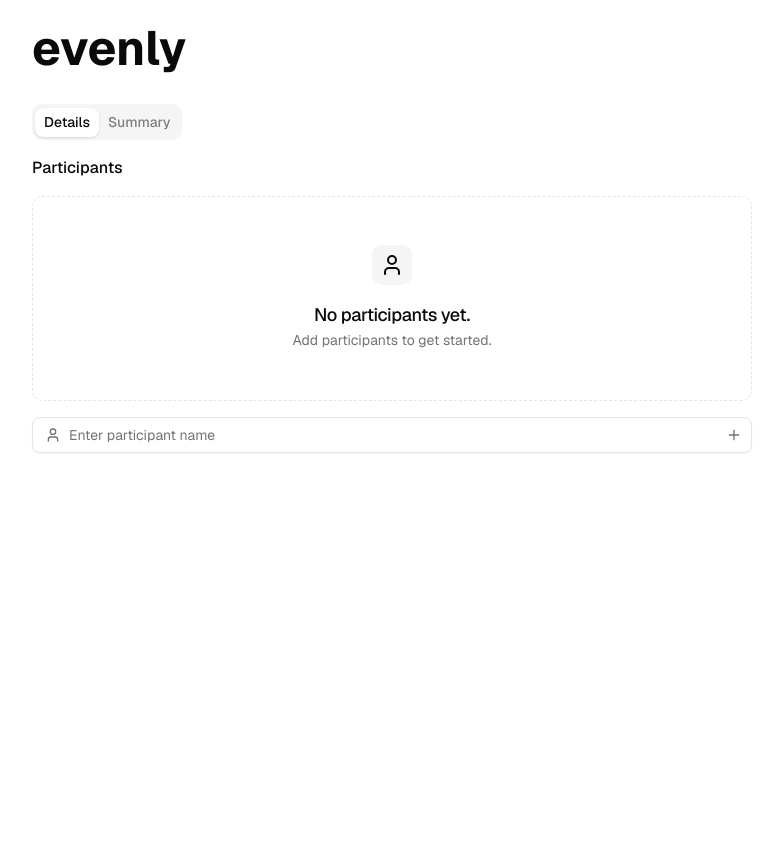
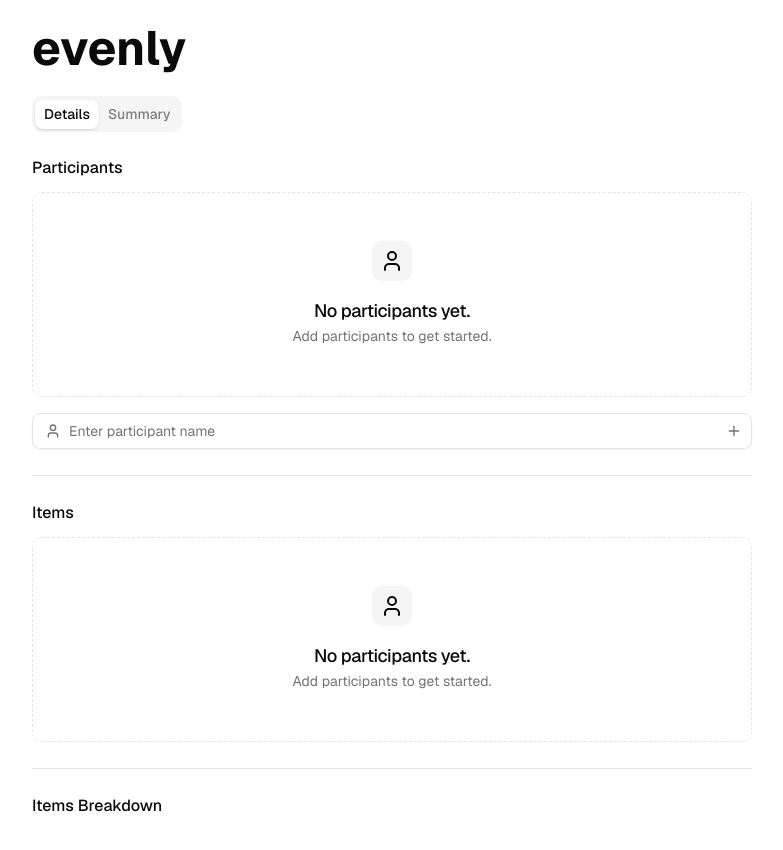
Before and after one commit to clakr/evenly, a React (Vite) app: page / in a window 1280 px wide. Shown: the top 850 px of the page, without its empty margins (248-1031 px from the left). Before the commit the page ends 800 px from the top, so only its background shows below. Built offline with nearby package versions, Linux system fonts and the light colour scheme.

Commit message:
refactor(items-breakdown): moved to `details` tab content

```diff
--- a/src/App.tsx
+++ b/src/App.tsx
@@ -1,4 +1,5 @@
 import { useStore } from "@tanstack/react-form";
+import { ItemsBreakdownSection } from "@/components/items-breakdown-section";
 import { ItemsSection } from "@/components/items-section";
 import { ParticipantsSection } from "@/components/participants-section";
 import { SummarySection } from "@/components/summary-section";
@@ -8,7 +9,7 @@ import { useAppForm } from "@/lib/form";
 import {
 	createEmptyItem,
 	createEmptyParticipant,
-	type ItemInput,
+	type Item,
 	type Participant,
 	type Schema,
 	schema,
@@ -63,17 +64,22 @@ function App() {
 		form.setFieldValue("participants", []);
 	}
 
+	function handleFindParticipantName(participantId: Participant["id"]) {
+		return participants.find((participant) => participant.id === participantId)
+			?.name;
+	}
+
 	/**
 	 * items
 	 */
 	const items = useStore(form.store, (state) => state.values.items);
 
-	function handleAddItem(payload: Partial<ItemInput> = {}) {
+	function handleAddItem(payload: Partial<Item>) {
 		form.pushFieldValue("items", createEmptyItem(payload));
 	}
 
 	return (
-		<main className="max-w-3xl mx-auto p-6 flex flex-col gap-y-[var(--gutter-block)] [--gutter-block:theme(spacing.8)]">
+		<main className="max-w-3xl mx-auto p-6 flex flex-col gap-y-[var(--gutter-block)] [--gutter-block:theme(spacing.6)]">
 			<h1 className="text-5xl font-bold">evenly</h1>
 			<form
 				onSubmit={(e) => {
@@ -82,7 +88,7 @@ function App() {
 					form.handleSubmit();
 				}}
 			>
-				<Tabs defaultValue="details" className="gap-y-4">
+				<Tabs defaultValue="details" className="gap-y-[var(--gutter-block)]">
 					<TabsList>
 						<TabsTrigger value="details">Details</TabsTrigger>
 						<TabsTrigger value="summary" disabled={items.length === 0}>
@@ -100,17 +106,18 @@ function App() {
 							updateParticipant={handleUpdateParticipant}
 							removeAllParticipants={handleRemoveAllParticipants}
 						/>
-						{participants.length > 0 ? (
-							<>
-								<FieldSeparator />
-								<ItemsSection
-									participants={participants}
-									addItem={handleAddItem}
-								/>
-							</>
-						) : null}
+						<FieldSeparator />
+						<ItemsSection participants={participants} addItem={handleAddItem} />
+						<FieldSeparator />
+						<ItemsBreakdownSection
+							items={items}
+							findParticipantName={handleFindParticipantName}
+						/>
 					</TabsContent>
-					<TabsContent value="summary" className="grid gap-y-6 font-mono">
+					<TabsContent
+						value="summary"
+						className="grid gap-y-[var(--gutter-block)] font-mono"
+					>
 						<SummarySection participants={participants} items={items} />
 					</TabsContent>
 				</Tabs>
--- /dev/null
+++ b/src/components/items-breakdown-section.tsx
@@ -0,0 +1,69 @@
+import { Banknote, Equal, Percent } from "lucide-react";
+import {
+	Item,
+	ItemContent,
+	ItemFooter,
+	ItemGroup,
+	ItemHeader,
+} from "@/components/ui/item";
+import {
+	type Item as ItemType,
+	itemSummaryCodec,
+	type Participant,
+} from "@/lib/schemas";
+import { buildDistributionAmount, formatCurrency } from "@/lib/utils";
+
+type Props = {
+	items: ItemType[];
+	findParticipantName: (participantId: Participant["id"]) => string | undefined;
+};
+
+export function ItemsBreakdownSection({ items, findParticipantName }: Props) {
+	const itemsBreakdown = itemSummaryCodec.decode(items);
+
+	function getItemTypeIcon(type: ItemType["type"]) {
+		if (type === "evenly") return <Equal />;
+		else if (type === "percentage") return <Percent />;
+
+		return <Banknote />;
+	}
+
+	return (
+		<section className="grid gap-y-[calc(var(--gutter-block)/2)]">
+			<h2 className="font-medium">Items Breakdown</h2>
+			<ItemGroup className="gap-y-[calc(var(--gutter-block)/2)] font-mono">
+				{itemsBreakdown.map((item) => (
+					<Item key={item.id} variant="muted">
+						<ItemHeader className="font-bold">
+							<span>{item.name}</span>
+							<span>{formatCurrency(item.amount)}</span>
+						</ItemHeader>
+						<ItemContent>
+							<ul className="ps-4 text-muted-foreground leading-normal">
+								{item.distributions.map((distribution) => (
+									<li
+										key={distribution.participantId}
+										className="flex justify-between items-center"
+									>
+										<span>
+											{findParticipantName(distribution.participantId)}
+										</span>
+										<span>
+											{buildDistributionAmount({ item, distribution })}
+										</span>
+									</li>
+								))}
+							</ul>
+						</ItemContent>
+						<ItemFooter>
+							<span>
+								Paid by: <b>{findParticipantName(item.paidBy)}</b>
+							</span>
+							<span>{getItemTypeIcon(item.type)}</span>
+						</ItemFooter>
+					</Item>
+				))}
+			</ItemGroup>
+		</section>
+	);
+}
--- a/src/components/items-section.tsx
+++ b/src/components/items-section.tsx
@@ -1,8 +1,15 @@
-import { AlertCircleIcon, Banknote, Percent, Plus } from "lucide-react";
-import { useRef, useState } from "react";
+import { AlertCircleIcon, Banknote, Percent, Plus, User } from "lucide-react";
+import { type ChangeEvent, useRef, useState } from "react";
 import * as z from "zod";
 import { Alert, AlertDescription, AlertTitle } from "@/components/ui/alert";
 import { Button } from "@/components/ui/button";
+import {
+	Empty,
+	EmptyDescription,
+	EmptyHeader,
+	EmptyMedia,
+	EmptyTitle,
+} from "@/components/ui/empty";
 import {
 	Field,
 	FieldError,
@@ -23,7 +30,7 @@ import {
 } from "@/components/ui/select";
 import {
 	createEmptyItem,
-	type ItemInput,
+	type Item,
 	type ItemType,
 	itemSchema,
 	itemTypeSchema,
@@ -32,15 +39,15 @@ import {
 
 type Props = {
 	participants: Participant[];
-	addItem: (payload: Partial<ItemInput>) => void;
+	addItem: (payload: Partial<Item>) => void;
 };
 
 export function ItemsSection({ participants, addItem }: Props) {
 	const inputRef = useRef<HTMLInputElement>(null);
 
-	const [itemForm, setItemForm] = useState<ItemInput>(createEmptyItem());
+	const [itemForm, setItemForm] = useState<Item>(createEmptyItem());
 	const [formErrors, setFormErrors] =
-		useState<z.ZodFlattenedError<ItemInput> | null>(null);
+		useState<z.ZodFlattenedError<Item> | null>(null);
 
 	function handleAddItem() {
 		setFormErrors(null);
@@ -51,6 +58,13 @@ export function ItemsSection({ participants, addItem }: Props) {
 			return;
 		}
 
+		if (data.type === "evenly") {
+			data.distributions = participants.map((participant) => ({
+				participantId: participant.id,
+				amount: 0,
+			}));
+		}
+
 		addItem(data);
 
 		setItemForm(createEmptyItem());
@@ -58,7 +72,7 @@ export function ItemsSection({ participants, addItem }: Props) {
 	}
 
 	function handleAmountOnChange(
-		e: React.ChangeEvent<HTMLInputElement>,
+		e: ChangeEvent<HTMLInputElement>,
 		participantId: Participant["id"],
 	) {
 		setItemForm((prev) => {
@@ -83,9 +97,24 @@ export function ItemsSection({ participants, addItem }: Props) {
 		});
 	}
 
+	const isEmpty = participants.length === 0;
+
 	return (
-		<section className="grid gap-y-4">
+		<section className="grid gap-y-[calc(var(--gutter-block)/2)]">
 			<h2 className="font-medium">Items</h2>
+			{isEmpty ? (
+				<Empty className="border border-dashed">
+					<EmptyHeader>
+						<EmptyMedia variant="icon">
+							<User />
+						</EmptyMedia>
+						<EmptyTitle>No participants yet.</EmptyTitle>
+						<EmptyDescription>
+							Add participants to get started.
+						</EmptyDescription>
+					</EmptyHeader>
+				</Empty>
+			) : (
 				<FieldGroup className="border border-dashed p-6 rounded-lg grid sm:grid-cols-3 gap-x-4">
 					<Field data-invalid={formErrors?.fieldErrors.amount}>
 						<FieldLabel htmlFor="amount">Amount</FieldLabel>
@@ -197,7 +226,7 @@ export function ItemsSection({ participants, addItem }: Props) {
 							}
 						>
 							{itemTypeSchema.options.map((option) => (
-							<div className="flex items-center space-x-2">
+								<div key={option} className="flex items-center space-x-2">
 									<RadioGroupItem value={option} id={option} />
 									<Label htmlFor={option} className="capitalize">
 										{option}
@@ -271,6 +300,7 @@ export function ItemsSection({ participants, addItem }: Props) {
 						Add Item
 					</Button>
 				</FieldGroup>
+			)}
 		</section>
 	);
 }
--- a/src/components/participants-section.tsx
+++ b/src/components/participants-section.tsx
@@ -76,7 +76,7 @@ export function ParticipantsSection({
 	}
 
 	return (
-		<section className="grid gap-y-4">
+		<section className="grid gap-y-[calc(var(--gutter-block)/2)]">
 			<h2 className="font-medium">Participants</h2>
 			<div className="grid gap-y-4">
 				{isEmpty ? (
--- a/src/components/summary-section.tsx
+++ b/src/components/summary-section.tsx
@@ -11,12 +11,11 @@ import {
 } from "@/components/ui/item";
 import { Separator } from "@/components/ui/separator";
 import {
-	type ItemsBreakdownDistribution,
 	type Item as ItemType,
 	itemSummaryCodec,
 	type Participant,
 } from "@/lib/schemas";
-import { cn, formatCurrency, formatPercentage } from "@/lib/utils";
+import { buildDistributionAmount, cn, formatCurrency } from "@/lib/utils";
 
 type Props = {
 	participants: Participant[];
@@ -37,32 +36,6 @@ export function SummarySection({ participants, items }: Props) {
 	}
 
 	const itemsBreakdown = itemSummaryCodec.decode(items);
-
-	function buildDistributionAmount({
-		item,
-		distribution,
-	}: {
-		item: ItemType;
-		distribution: ItemsBreakdownDistribution;
-	}) {
-		const amount: string[] = [];
-
-		if (item.type === "percentage" || item.type === "evenly") {
-			amount.push(
-				formatPercentage(distribution.percentage / 100, {
-					maximumFractionDigits: 2,
-				}),
-			);
-			amount.push("=");
-			amount.push(formatCurrency(distribution.amount));
-		}
-
-		if (item.type === "absolute") {
-			amount.push(formatCurrency(distribution.amount));
-		}
-
-		return amount.join(" ");
-	}
 
 	const totalParticipants = itemsBreakdown.reduce<Array<Participant["id"]>>(
 		(acc, item) => {
--- a/src/lib/schemas.ts
+++ b/src/lib/schemas.ts
@@ -1,4 +1,8 @@
 import * as z from "zod";
+
+//////////////////
+// PARTICIPANTS //
+//////////////////
 
 export const participantNameSchema = z.string().min(1, "Name is required");
 export type ParticipantName = z.infer<typeof participantNameSchema>;
@@ -9,8 +13,9 @@ export const participantSchema = z.object({
 });
 export type Participant = z.infer<typeof participantSchema>;
 
-export const itemTypeSchema = z.enum(["evenly", "absolute", "percentage"]);
-export type ItemType = z.infer<typeof itemTypeSchema>;
+///////////////////
+// DISTRIBUTIONS //
+///////////////////
 
 export const distributionSchema = z.object({
 	participantId: participantSchema.shape.id,
@@ -18,6 +23,13 @@ export const distributionSchema = z.object({
 });
 
 export type Distribution = z.infer<typeof distributionSchema>;
+
+///////////
+// ITEMS //
+///////////
+
+export const itemTypeSchema = z.enum(["evenly", "absolute", "percentage"]);
+export type ItemType = z.infer<typeof itemTypeSchema>;
 
 export const itemSchema = z
 	.object({
@@ -66,7 +78,6 @@ export const itemSchema = z
 	);
 
 export type Item = z.infer<typeof itemSchema>;
-export type ItemInput = z.input<typeof itemSchema>;
 
 export const itemsBreakdownDistributionSchema = z.object({
 	participantId: distributionSchema.shape.participantId,
@@ -78,11 +89,11 @@ export type ItemsBreakdownDistribution = z.infer<
 	typeof itemsBreakdownDistributionSchema
 >;
 
-export const itemsBreakdownSchema = z.object({
+const itemsBreakdownSchema = z.object({
 	id: itemSchema.shape.id,
 	name: itemSchema.shape.name,
 	amount: itemSchema.shape.amount,
-	paidBy: participantSchema.shape.id,
+	paidBy: itemSchema.shape.paidBy,
 	type: itemSchema.shape.type,
 	distributions: z.array(itemsBreakdownDistributionSchema),
 });
@@ -94,21 +105,19 @@ export const itemSummaryCodec = z.codec(
 		decode: (itemSchema) =>
 			itemSchema.map((item) => {
 				const distributions = item.distributions.map((distribution) => {
-					if (item.type === "evenly") {
+					if (item.type === "evenly")
 						return {
 							participantId: distribution.participantId,
 							percentage: 100 / item.distributions.length,
 							amount: item.amount / item.distributions.length,
 						};
-					}
 
-					if (item.type === "percentage") {
+					if (item.type === "percentage")
 						return {
 							participantId: distribution.participantId,
 							percentage: distribution.amount,
 							amount: (item.amount * distribution.amount) / 100,
 						};
-					}
 
 					return {
 						participantId: distribution.participantId,
@@ -163,6 +172,10 @@ export const schema = z.object({
 });
 export type Schema = z.infer<typeof schema>;
 
+/////////////
+// HELPERS //
+/////////////
+
 export function createEmptyParticipant(
 	payload: Partial<Participant>,
 ): Participant {
@@ -173,7 +186,7 @@ export function createEmptyParticipant(
 	};
 }
 
-export function createEmptyItem(payload: Partial<ItemInput> = {}): ItemInput {
+export function createEmptyItem(payload: Partial<Item> = {}): Item {
 	return {
 		id: crypto.randomUUID(),
 		name: "",
--- a/src/lib/utils.ts
+++ b/src/lib/utils.ts
@@ -1,5 +1,6 @@
 import { type ClassValue, clsx } from "clsx";
 import { twMerge } from "tailwind-merge";
+import type { Item, ItemsBreakdownDistribution } from "@/lib/schemas";
 
 export function cn(...inputs: ClassValue[]) {
 	return twMerge(clsx(inputs));
@@ -21,3 +22,29 @@ export function formatPercentage(
 		...opts,
 	}).format(percentage);
 }
+
+export function buildDistributionAmount({
+	item,
+	distribution,
+}: {
+	item: Item;
+	distribution: ItemsBreakdownDistribution;
+}) {
+	const amount: string[] = [];
+
+	if (item.type === "percentage" || item.type === "evenly") {
+		amount.push(
+			formatPercentage(distribution.percentage / 100, {
+				maximumFractionDigits: 2,
+			}),
+		);
+		amount.push("=");
+		amount.push(formatCurrency(distribution.amount));
+	}
+
+	if (item.type === "absolute") {
+		amount.push(formatCurrency(distribution.amount));
+	}
+
+	return amount.join(" ");
+}
```
Lines whose indentation alone changed are shown as unchanged.
